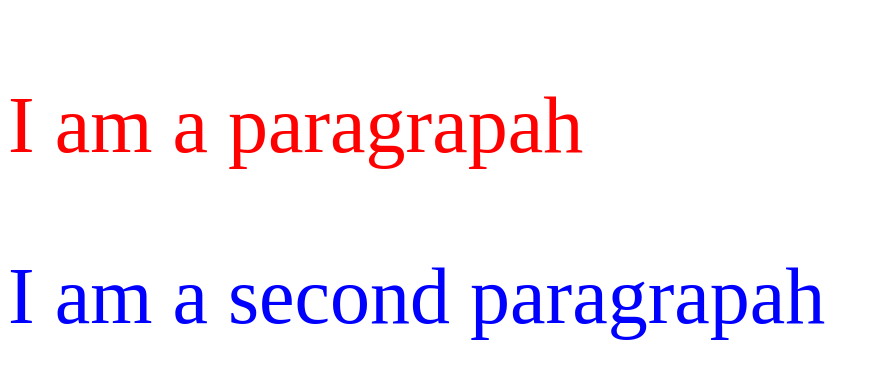
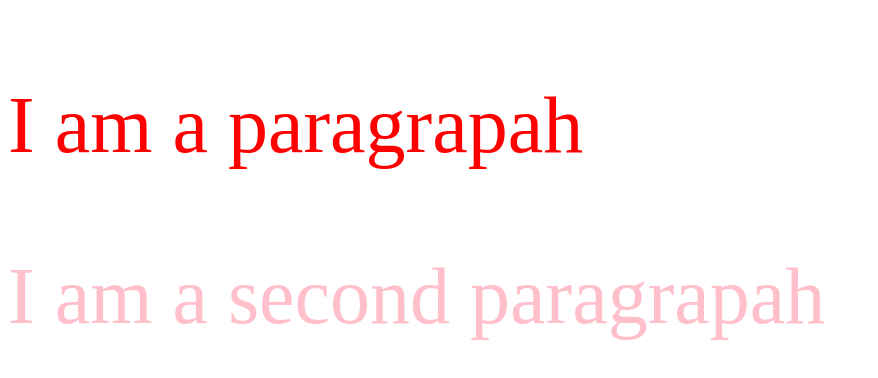
Before and after one commit to tunnelview/css_basic_30thMar, a plain HTML site: page index.html in a window 1280 px wide. Shown: the whole page, without its empty margins (0-878 px from the left). Drawn offline with Linux system fonts and the light colour scheme.

Commit message:
Add another color to style.css for top-to-bottom code execution

```diff
--- a/style.css
+++ b/style.css
@@ -2,3 +2,7 @@ p {
   color: blue;
   font-size: 80px;
 }
+p {
+  color: pink;
+  font-size: 80px;
+}
```
